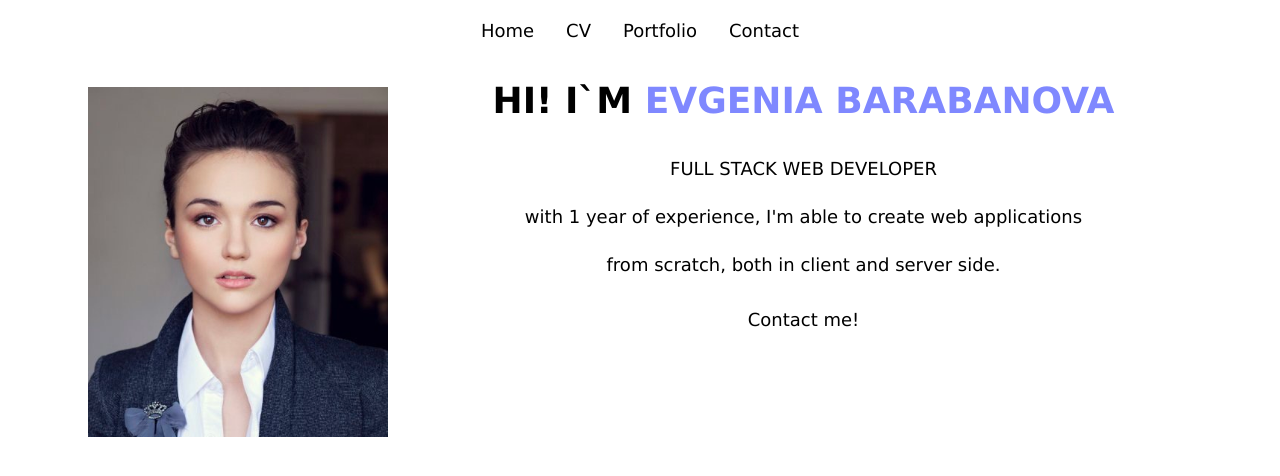
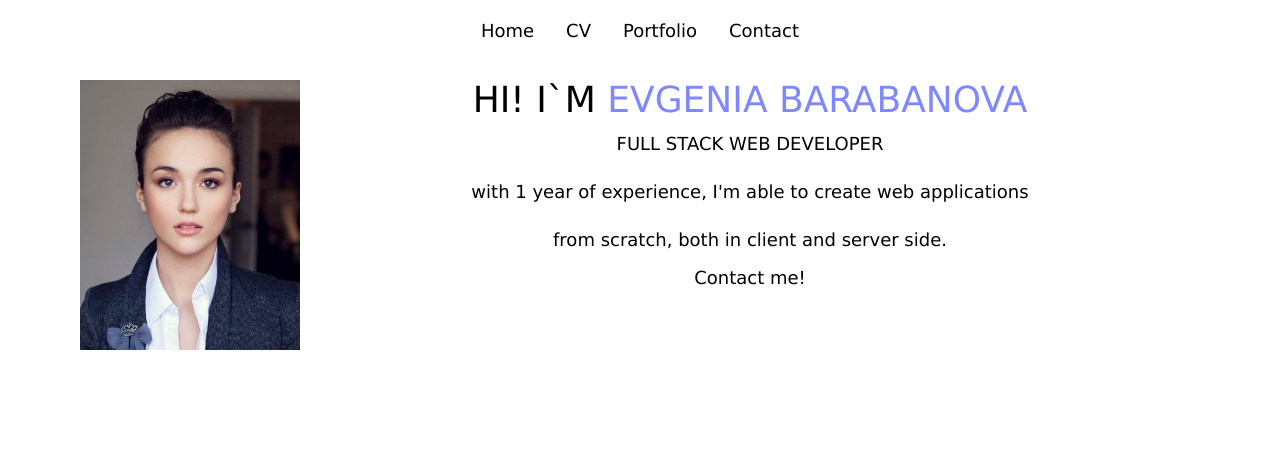
Before and after one commit to evgybarabanova/CV, a Next.js app: page / in a window 1280 px wide. Shown: the top 476 px of the page. Built offline with nearby package versions, Linux system fonts and the light colour scheme.

Commit message:
css chance

```diff
--- a/package.json
+++ b/package.json
@@ -16,7 +16,10 @@
     "sass": "^1.54.8"
   },
   "devDependencies": {
+    "autoprefixer": "^10.4.10",
     "eslint": "8.23.0",
-    "eslint-config-next": "12.2.5"
+    "eslint-config-next": "12.2.5",
+    "postcss": "^8.4.16",
+    "tailwindcss": "^3.1.8"
   }
 }
--- a/pages/contact.js
+++ b/pages/contact.js
@@ -19,6 +19,9 @@ export default function Contact() {
           <button><Link href='https://t.me/EVGYBAR'>Telegram</Link></button>
           <button><Link href='mailto:evgybarabanova@gmail.com'>Email</Link></button>
         </ul>
+        <p>
+        {/* <button className='dowload'>Dowload resume</button> */}
+        </p>
         <button onClick={linkClickHandle} className='button-click'> back to home</button>
       </div>
 
--- a/pages/portfolio.js
+++ b/pages/portfolio.js
@@ -46,9 +46,8 @@ export default function Portfolio() {
         <p>Web application for comfortable environment
           for pets and their owners, created to search for
           specialists, services and information</p>
-        <ul>
-          <li> Managed the project, combined the roles of team lead and
-            developer</li>
+        <ul className='petson'>
+          <p> Managed the project</p>
           <li>Developed the architecture and logic of the project</li>
           <li>Formed functional components on React</li>
           <li>Worked with PostgreSQL database using Sequelize</li>
--- /dev/null
+++ b/postcss.config.js
@@ -0,0 +1,6 @@
+module.exports = {
+  plugins: {
+    tailwindcss: {},
+    autoprefixer: {},
+  },
+}
--- a/styles/MainLayout.module.scss
+++ b/styles/MainLayout.module.scss
@@ -5,14 +5,14 @@
 }
 
 .pic {
-height: 350px;
-width: 300px;
+height: 270px;
+width: 220px;
+margin: 0px, 0px, 0px 0px;
 float:left;
-margin: 7px 27px 7px 0px;
  }
 
- .main p{
-  line-height: 3rem;
+.main p{
+line-height: 3rem;
  }
 
 .main span{
@@ -38,3 +38,11 @@ color: rgb(127, 136, 255);
   color: black;
   text-decoration: none;
 }
+
+@media (max-width: 768px) {
+  .nav{
+    display: flex;
+    flex-direction: row;
+    align-items: center;
+  }
+    }
--- a/styles/global.scss
+++ b/styles/global.scss
@@ -6,7 +6,8 @@ text-align: center;
 .contact-icon{
   margin-top: 4rem;
   display: flex;
-  justify-content: space-between;
+  justify-content: center;
+  gap: 2rem;
 }
 
 .contact-icon button{
@@ -15,11 +16,12 @@ text-align: center;
   font-size: large;
 }
 
-.button-click{
+.button-click, .dowload{
     border: none;
     background-color: transparent;
     font-size: large;
-    margin-top: 4rem;
+    margin-top: 2rem;
+    cursor: pointer;
 }
 
 .link{
@@ -34,9 +36,10 @@ text-align: center;
 text-align: left;
 }
 
-.h1{
+.h1, .h2{
   margin-top: 5rem;
 }
+
 
 .gif{
   height: 300px;
@@ -55,3 +58,36 @@ text-align: left;
   width: 400px;
   margin-top: 2rem;
 }
+
+
+  @media (max-width: 768px) {
+
+  //  .petson{
+  //   display: flex;
+  //   flex-direction: column;
+  //   align-items: center;
+  //  }
+
+   .contact-icon{
+    display: flex;
+    flex-direction: row;
+    flex-wrap: wrap;
+    align-items: center;
+   }
+    }
+
+
+
+@tailwind base;
+@tailwind components;
+@tailwind utilities;
+
+
+@layer base{
+  h1{
+    @apply text-4xl text-black
+  }
+  h2{
+    @apply text-2xl text-black
+  }
+}
--- /dev/null
+++ b/tailwind.config.js
@@ -0,0 +1,11 @@
+/** @type {import('tailwindcss').Config} */
+module.exports = {
+  content: [
+    "./pages/**/*.{js,ts,jsx,tsx}",
+    "./components/**/*.{js,ts,jsx,tsx}",
+  ],
+  theme: {
+    extend: {},
+  },
+  plugins: [],
+}
```
Also changed, not shown: 1 other file (tests, documents, lock files or other folders).
